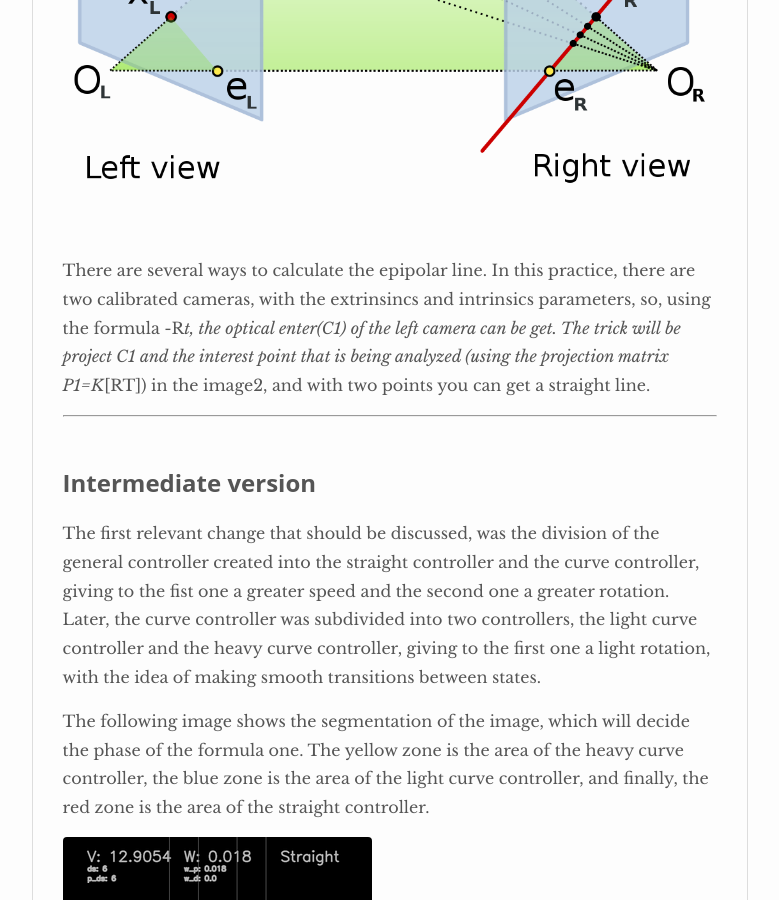
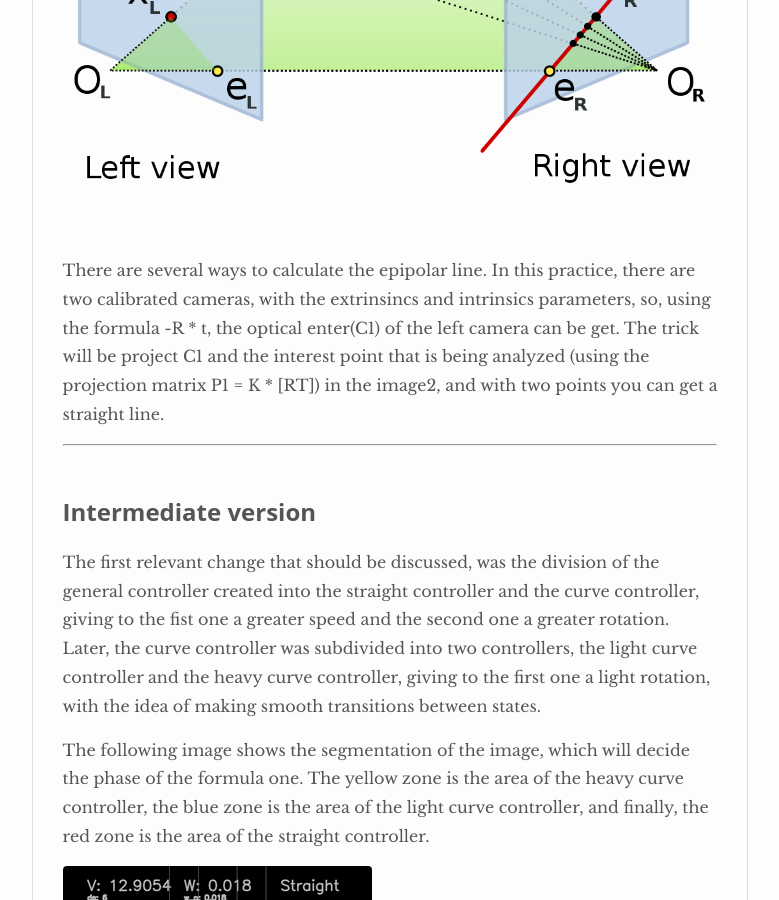
Before and after one commit to RoberG/MUVA-Robotica, a Jekyll site: the page built from _posts/2020-05-27-Practice 2 - 3D Reconstruction.md, in a window 1280 px wide and 900 px high, scrolled down 2586 px. Shown: the whole window, without its empty margins (250-1029 px from the left). Built offline with Jekyll 4.4.1, drawn with Linux system fonts in a browser that asks for light colours; nearby versions of some CDN libraries.

```diff
--- a/_posts/2020-05-27-Practice 2 - 3D Reconstruction.md
+++ b/_posts/2020-05-27-Practice 2 - 3D Reconstruction.md
@@ -37,8 +37,8 @@ The epipolar restriction says that the homologous point of one point (P1) in the
 
 ![no dilate left]({{site.baseurl}}/images/epipolar_geometry.png)
 
-There are several ways to calculate the epipolar line. In this practice, there are two calibrated cameras, with the extrinsincs and intrinsics parameters, so, using the formula -R*t,
-the optical enter(C1) of the left camera can be get. The trick will be project C1 and the interest point that is being analyzed (using the projection matrix P1=K*[RT]) in the image2,
+There are several ways to calculate the epipolar line. In this practice, there are two calibrated cameras, with the extrinsincs and intrinsics parameters, so, using the formula -R \* t,
+the optical enter(C1) of the left camera can be get. The trick will be project C1 and the interest point that is being analyzed (using the projection matrix P1 = K \* [RT]) in the image2,
 and with two points you can get a straight line.
 
 ******************************************************************************************************************************************************************************************************************
```
